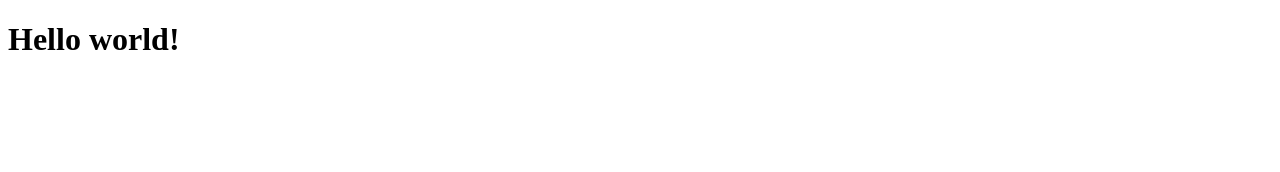
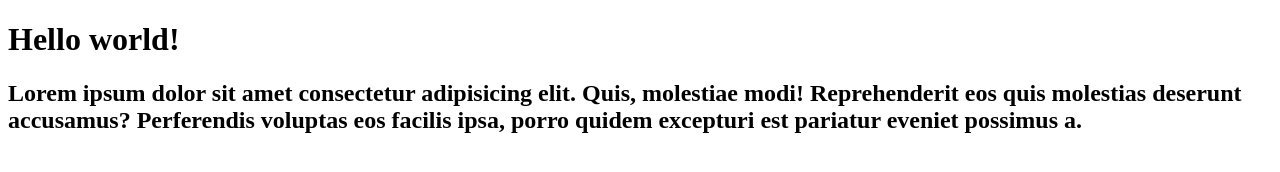
Before and after one commit to CauaFelipe299/Primeiro-Repositorio, a plain HTML site: page index.html in a window 1280 px wide. Drawn offline with Linux system fonts and the light colour scheme.

Commit message:
Segundo commit

```diff
--- a/index.html
+++ b/index.html
@@ -7,6 +7,7 @@
 </head>
 <body>
     <h1>Hello world!</h1>
+    <h2>Lorem ipsum dolor sit amet consectetur adipisicing elit. Quis, molestiae modi! Reprehenderit eos quis molestias deserunt accusamus? Perferendis voluptas eos facilis ipsa, porro quidem excepturi est pariatur eveniet possimus a.</h2>
 
 </body>
 </html>
```
